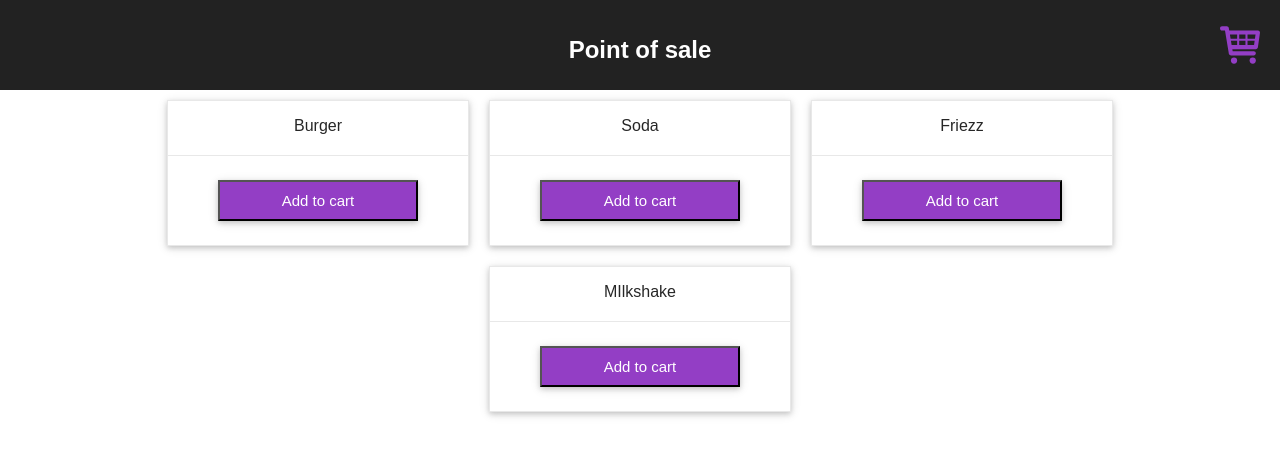
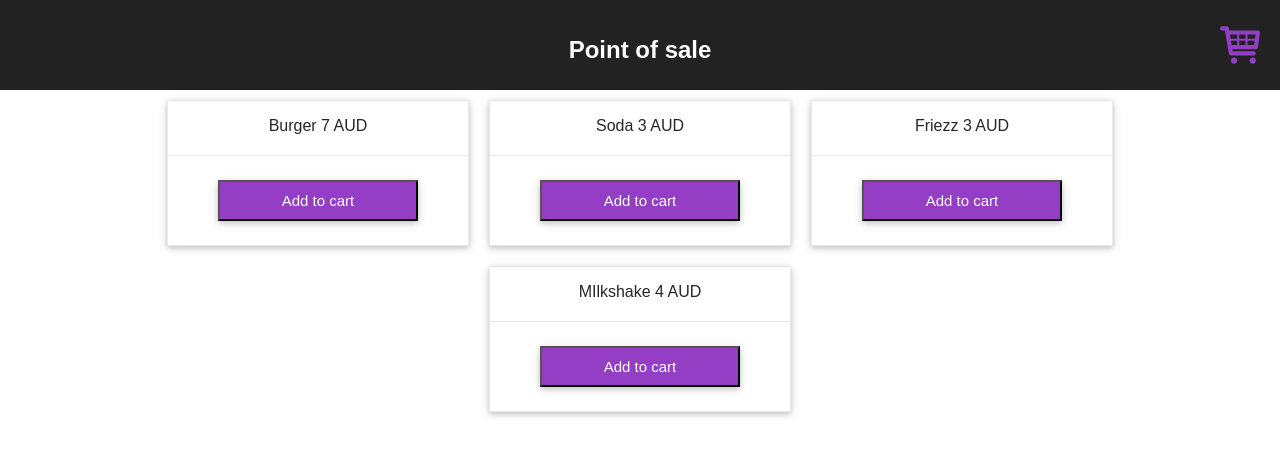
Before and after one commit to MartinSandstrom/point-of-sale, a React (Create React App) app: page / in a window 1280 px wide. Shown: the top 456 px of the page. Built offline with nearby package versions, Linux system fonts and the light colour scheme.

Commit message:
Adding prize to products

```diff
--- a/src/components/App/App.js
+++ b/src/components/App/App.js
@@ -84,7 +84,7 @@ class App extends Component {
 	getAmountOfProducts = () => this.state.cart.reduce((currentValue, item) => currentValue + item.amount, 0);
 
 	render() {
-		let products = PRODUCTS.map(product => <Product key={product.id} addToCart={this.addToCart} id={product.id} name={product.name}></Product>);
+		let products = PRODUCTS.map(product => <Product key={product.id} addToCart={this.addToCart} id={product.id} prize={product.prize} name={product.name}></Product>);
 		return (
 			<div className="app">
 				<header className="app-header">
--- a/src/components/Cart/Cart.js
+++ b/src/components/Cart/Cart.js
@@ -15,8 +15,11 @@ export default class Cart extends Component {
 	}
 
 	pay = () => {
-		console.log('Oj va det betalas');
+		let totalAmount = this.calculateAmount();
+		console.log(totalAmount);
 	}
+
+	calculateAmount = () => this.props.cart.reduce( (currentValue, item) => currentValue + (item.prize * item.amount), 0);
 
 	render() {
 		let cartItems = this.props.cart.map(item => {
--- a/src/components/Product/Product.js
+++ b/src/components/Product/Product.js
@@ -6,7 +6,7 @@ import Button from '../Button/Button.js';
 export default class Product extends Component {
 	render() {
 		return (
-			<Card title={this.props.name} style={{ width: 300 }}>
+			<Card title={`${this.props.name} ${this.props.prize} AUD`} style={{ width: 300 }}>
 				<Button value="Add to cart" onClick={() => this.props.addToCart(this.props.id)}></Button>
 			</Card>
 		)
```
